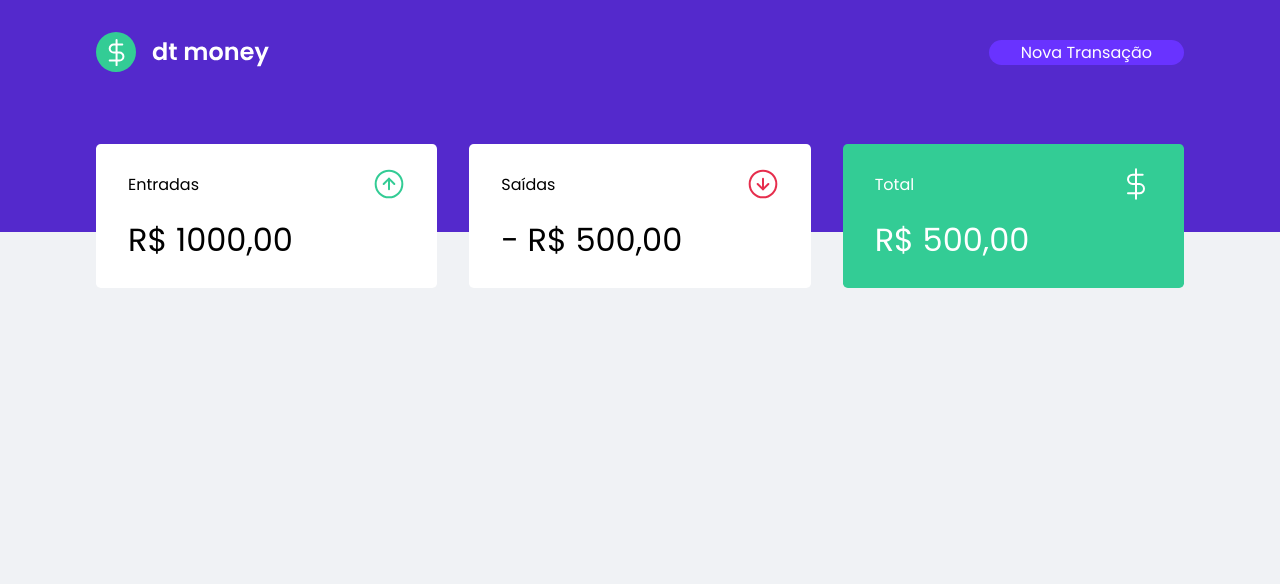
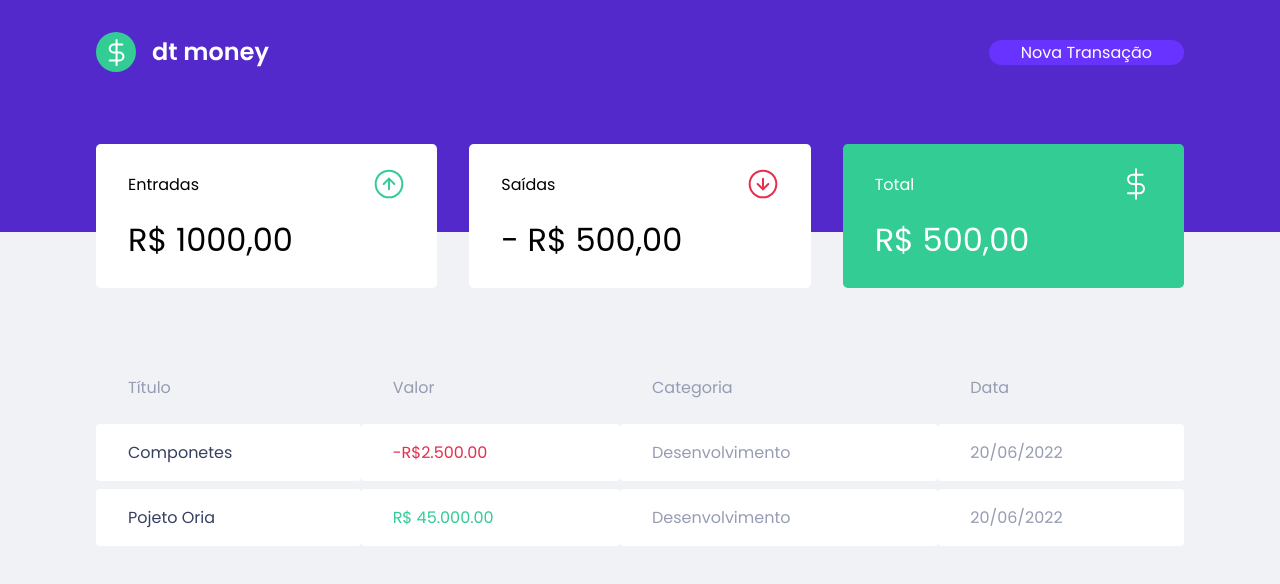
Before and after one commit to kleysoncastro/review-react, a React (Create React App) app: page / in a window 1280 px wide. Shown: the top 584 px of the page. Built offline with nearby package versions, Linux system fonts and the light colour scheme.

Commit message:
chore: add component transaction

```diff
--- a/public/index.html
+++ b/public/index.html
@@ -8,7 +8,7 @@
   <link rel="shortcut icon" href="favicon.png" type="image/x-icon">
 
   <link rel="preconnect" href="https://fonts.gstatic.com" crossorigin>
-  <link href="https://fonts.googleapis.com/css2?family=Poppins:wght@400;600&display=swap" rel="stylesheet">
+  <link href="https://fonts.googleapis.com/css2?family=Poppins:wght@400;500;600&display=swap" rel="stylesheet">
   <title>React App</title>
 </head>
 
--- a/src/components/Dashboard/index.tsx
+++ b/src/components/Dashboard/index.tsx
@@ -1,9 +1,11 @@
 import { Summary } from "../Summary";
+import { Transaction } from "../TransactonsTable";
 import { Container } from "./styles";
 export function Dashboard() {
     return (
         <Container>
             <Summary />
+            <Transaction />
         </Container>
     );
 }
--- /dev/null
+++ b/src/components/TransactonsTable/index.tsx
@@ -0,0 +1,35 @@
+import { Container } from "./styles";
+
+export function Transaction() {
+    return (
+        <Container>
+            <table>
+                <thead>
+                    <tr>
+                        <th>Título</th>
+                        <th>Valor</th>
+                        <th>Categoria</th>
+                        <th>Data</th>
+                    </tr>
+                </thead>
+
+                <tbody>
+                    <tr>
+                        <td>Componetes</td>
+                        <td className="retirada">-R$2.500.00</td>
+                        <td>Desenvolvimento</td>
+                        <td>20/06/2022</td>
+                    </tr>
+                    <tr>
+                        <td>Pojeto Oria</td>
+                        <td className="deposito">R$ 45.000.00</td>
+                        <td>Desenvolvimento</td>
+                        <td>20/06/2022</td>
+                    </tr>
+
+                </tbody>
+            </table>
+
+        </Container>
+    );
+}
--- /dev/null
+++ b/src/components/TransactonsTable/styles.ts
@@ -0,0 +1,38 @@
+import styled from "styled-components";
+
+export const Container = styled.div`
+
+margin-top: 4rem;
+
+table {
+    width: 100%;
+    border-spacing: 0 0.5rem;
+
+    th {
+        color: var(--text-body);
+        font-weight: 400;
+        padding: 1rem 2rem;
+        text-align: left;
+        line-height: 1.5rem;
+    }
+
+    td {
+        padding: 1rem 2rem;
+        border: 0;
+        background: var(--shape);
+        color: var(--text-body);
+        border-radius: 0.25rem;
+
+        &:first-child {
+            color: var(--text-title);
+        }
+        &.deposito {
+            color: var(--green);
+        }
+        &.retirada {
+            color: var(--red);
+        }
+    }
+}
+
+`;
```
